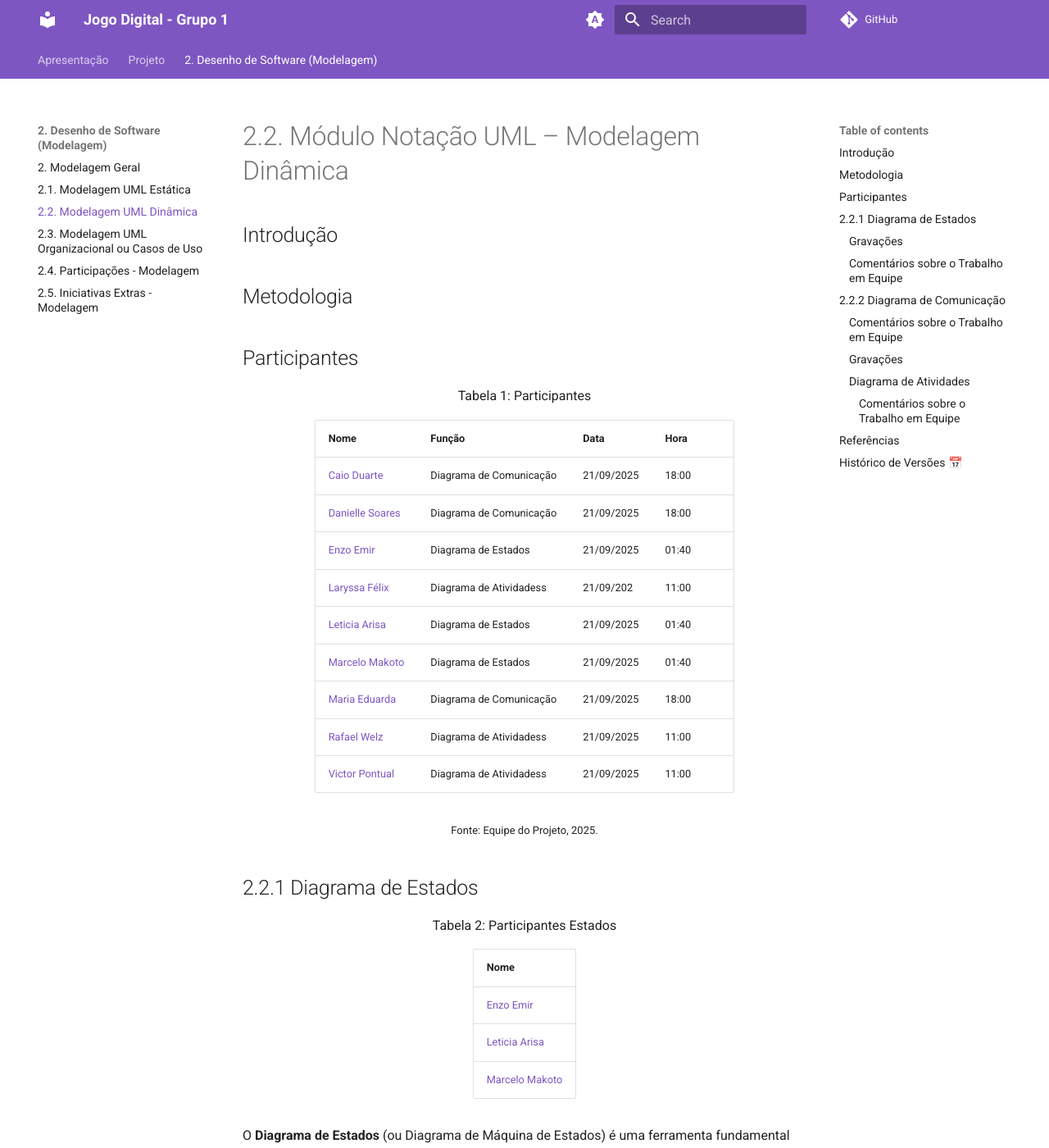
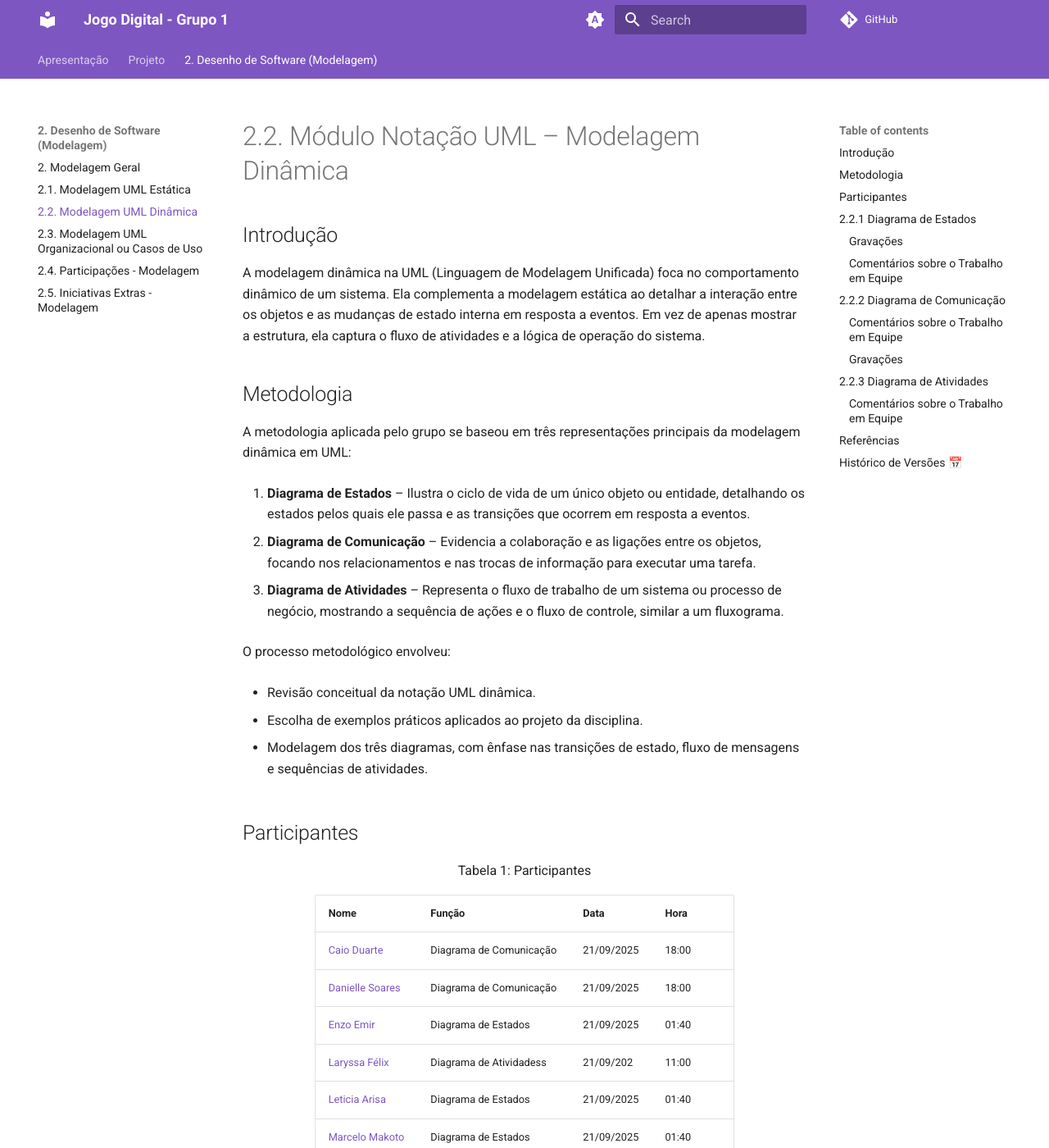
Before and after one commit to UnBArqDsw2025-2-Turma01/2025.2-T01-G1_JogoDigital_Entrega_02, an MkDocs documentation site: the page built from docs/Modelagem/2.2.ModelagemDinamica.md, in a window 1280 px wide and 1400 px high. Shown: the whole window at 82% size. Built offline with MkDocs 1.6.1 and Material for MkDocs 9.7.7, drawn with Linux system fonts in a browser that asks for light colours; some of the changed text lies outside the part shown.

Commit message:
feat: introducao e metodologia na pag. de modelagem dinamica

```diff
--- a/docs/Modelagem/2.2.ModelagemDinamica.md
+++ b/docs/Modelagem/2.2.ModelagemDinamica.md
@@ -2,7 +2,25 @@
 
 ## Introdução
 
+A modelagem dinâmica na UML (Linguagem de Modelagem Unificada) foca no comportamento dinâmico de um sistema. Ela complementa a modelagem estática ao detalhar a interação entre os objetos e as mudanças de estado interna em resposta a eventos. Em vez de apenas mostrar a estrutura, ela captura o fluxo de atividades e a lógica de operação do sistema.
+
 ## Metodologia
+
+A metodologia aplicada pelo grupo se baseou em três representações principais da modelagem dinâmica em UML:
+
+1. **Diagrama de Estados** – Ilustra o ciclo de vida de um único objeto ou entidade, detalhando os estados pelos quais ele passa e as transições que ocorrem em resposta a eventos.
+
+2. **Diagrama de Comunicação** –  Evidencia a colaboração e as ligações entre os objetos, focando nos relacionamentos e nas trocas de informação para executar uma tarefa.
+
+3. **Diagrama de Atividades** – Representa o fluxo de trabalho de um sistema ou processo de negócio, mostrando a sequência de ações e o fluxo de controle, similar a um fluxograma.
+
+O processo metodológico envolveu:
+
+* Revisão conceitual da notação UML dinâmica.
+
+* Escolha de exemplos práticos aplicados ao projeto da disciplina.
+
+* Modelagem dos três diagramas, com ênfase nas transições de estado, fluxo de mensagens e sequências de atividades.
 
 ## Participantes
 
@@ -220,7 +238,7 @@ Opiniões pessoais:
 
 #### Gravações
 
-### Diagrama de Atividades
+## 2.2.3 Diagrama de Atividades
 
 <font size="3"><p style="text-align: center">Tabela 1: Participantes Atividadedes</p></font>
 
@@ -312,9 +330,12 @@ Opiniões pessoais:
 
 > <a id="REF3">5.</a> Amendes, A. Diagrama de Colaboração UML. Disponível em: <https://homepages.dcc.ufmg.br/~amendes/GlossarioUML/glossario/conteudo/interacao/colaboracao/diagrama_de_colaboracao.htm>. Acesso em: 21 set. 2025.
 
+<a id="REF4">6.</a> NASCIMENTO, C. R. UML - Modelagem Dinâmica. Disponível em: <https://homepages.dcc.ufmg.br/~clarindo/arquivos/disciplinas/uml-mpn/material/transparencias/5-uml-modelagem%20dinamica.pdf>. Acesso em: 22 set. 2025.
+
 ## Histórico de Versões 📅
 
 | Versão | Data | Descrição | Autor(es) | Revisor(es) |
 | :--: | :--: | :--: | :--: | :--: |
 | `0.1` | 21/09/2025 | Adicionando Diagrama de Comunicação | [Caio Duarte](https://github.com/caioduart3), [Danielle Soares](https://github.com/danielle-soaress), [Maria Eduarda Andrade](https://github.com/dudaa28) | - |
-| `0.2` | 21/09/2025 | Adicionando Diagrama de Atividades | [Laryssa Felix](https://github.com/felixlaryssa) | - |
+| `0.2` | 21/09/2025 | Adicionando Diagrama de Atividades | [Laryssa Felix](https://github.com/felixlaryssa) | [Danielle Soares](https://github.com/danielle-soaress) |
+| `0.3` | 22/09/2025 | Introdução e Metodologia | [Danielle Soares](https://github.com/danielle-soaress) | - |
```
